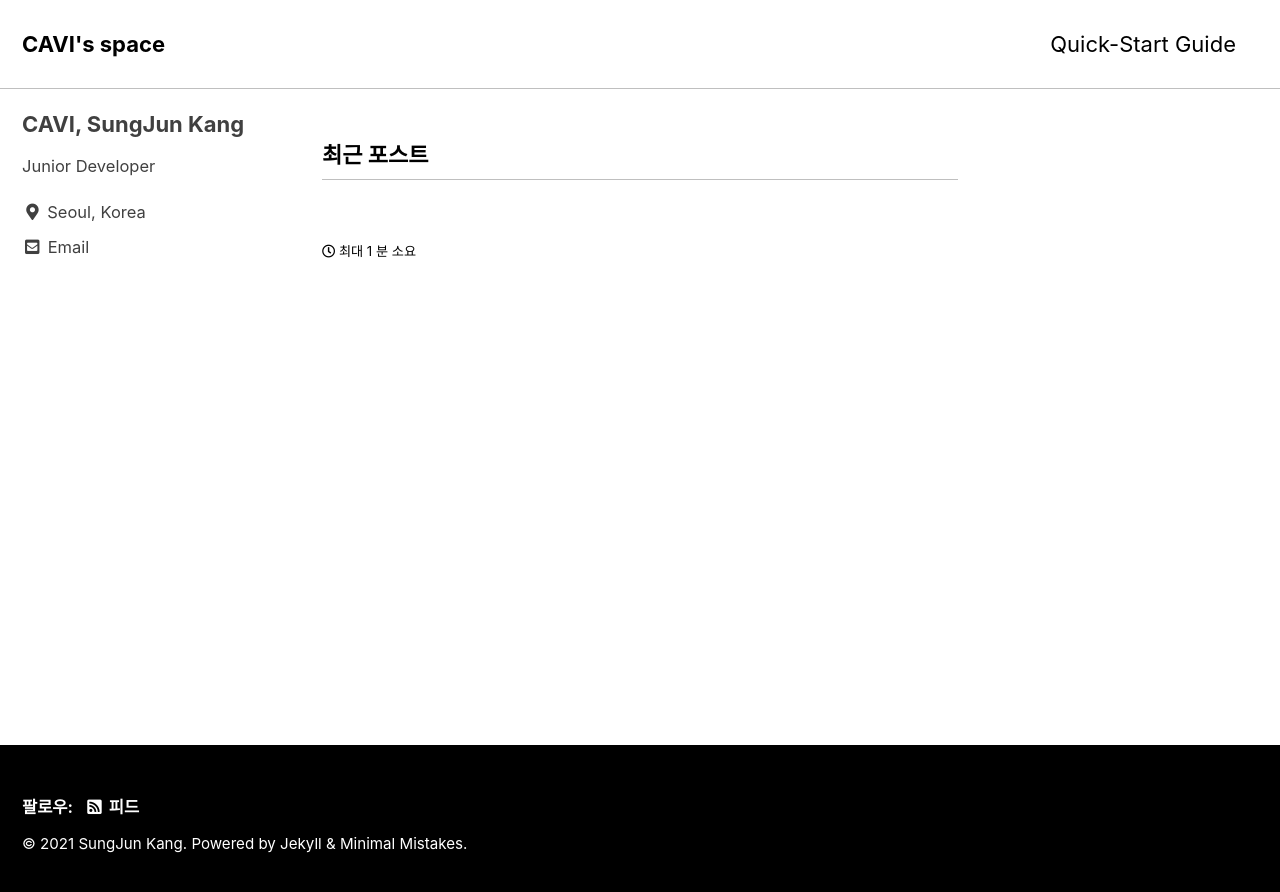
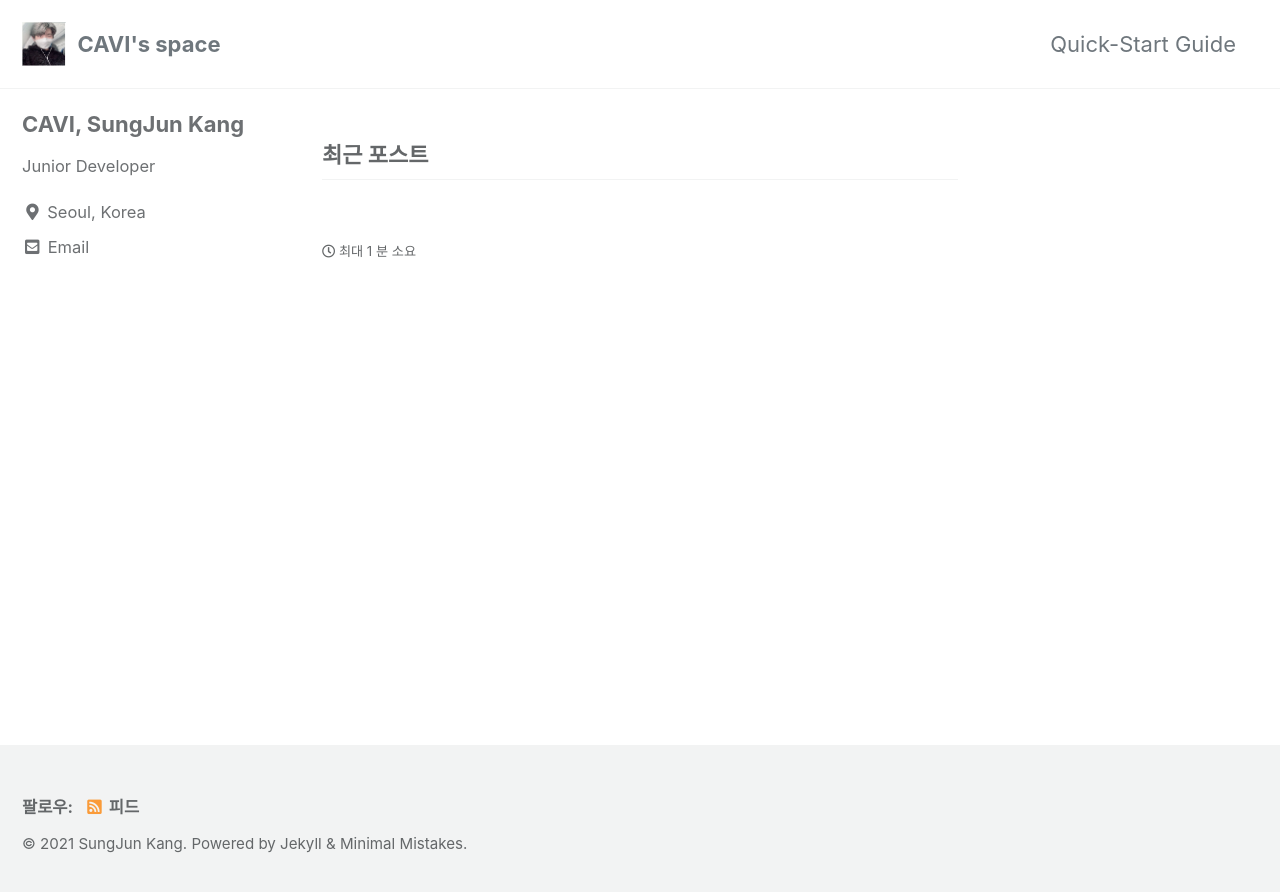
Before and after one commit to tatasa1/tatasa1.github.io, a Jekyll site: the page built from index.html, in a window 1280 px wide. Shown: the top 892 px of the page. Built offline with Jekyll 4.4.1, drawn with Linux system fonts in a browser that asks for light colours; cached includes are drawn as plain includes; the list of posts is cut into pages by our own code.

Commit message:
Update _config.yml

```diff
--- a/_config.yml
+++ b/_config.yml
@@ -12,7 +12,7 @@
 
 # theme                  : "minimal-mistakes-jekyll"
 # remote_theme           : "mmistakes/minimal-mistakes"
-minimal_mistakes_skin    : "contrast" # "air", "aqua", "contrast", "dark", "dirt", "neon", "mint", "plum", "sunrise"
+minimal_mistakes_skin    : "default" # "air", "aqua", "contrast", "dark", "dirt", "neon", "mint", "plum", "sunrise"
 
 # Site Settings
 locale                   : "ko-KR"
@@ -21,11 +21,11 @@ title_separator          : "-"
 subtitle                 : # site tagline that appears below site title in masthead
 name                     : "SungJun Kang"
 description              : "Computer Vision and AI"
-url                      : # the base hostname & protocol for your site e.g. "https://mmistakes.github.io"
+url                      : "https://tatasa1.github.io/"
 baseurl                  : # the subpath of your site, e.g. "/blog"
 repository               : # GitHub username/repo-name e.g. "mmistakes/minimal-mistakes"
 teaser                   : # path of fallback teaser image, e.g. "/assets/images/500x300.png"
-logo                     : # path of logo image to display in the masthead, e.g. "/assets/images/88x88.png"
+logo                     : "/assets/images/88x88.png"
 masthead_title           : # overrides the website title displayed in the masthead, use " " for no title
 # breadcrumbs            : false # true, false (default)
 words_per_minute         : 200
```
